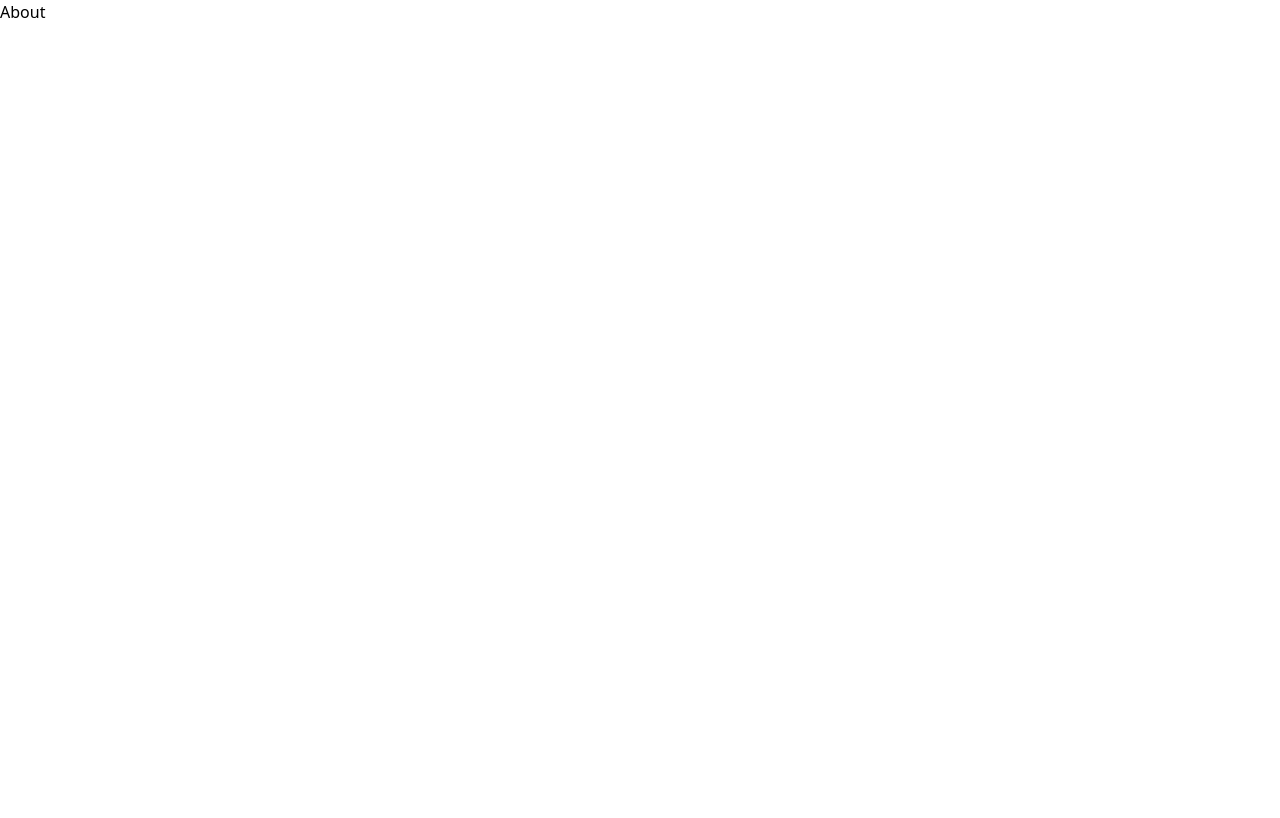
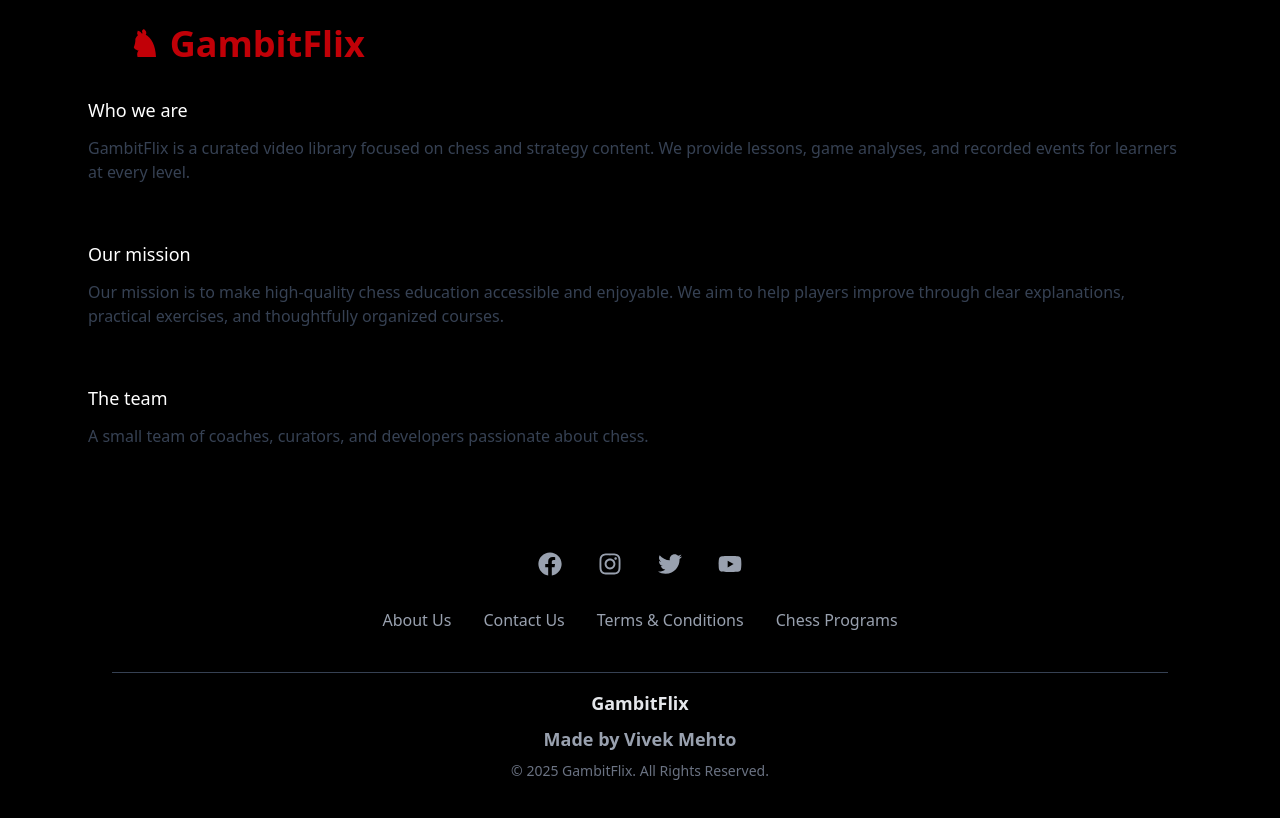
Before and after one commit to vivekmehto/gambitFlix, a React (Vite) app: page /about in a window 1280 px wide. Shown: the top 818 px of the page. Built offline with nearby package versions, Linux system fonts and the light colour scheme.

Commit message:
ADD: About page

```diff
--- a/src/components/About.jsx
+++ b/src/components/About.jsx
@@ -1,8 +1,49 @@
 import React from 'react'
+import Footer from './Footer'
+import Header from './Header'
 
 const About = () => {
   return (
-    <div>About</div>
+
+   <main className="relative w-full min-h-screen  bg-black text-white">
+    <Header />
+<div className=" flex flex-col justify-center gap-6 max-w-6xl mx-auto px-6 pt-24">
+
+
+
+<section className="mb-8">
+<h2 className="text-lg font-medium">Who we are</h2>
+<p className="mt-3 text-gray-700">
+GambitFlix is a curated video library focused on chess and strategy content. We provide
+lessons, game analyses, and recorded events for learners at every level.
+</p>
+</section>
+
+
+<section className="mb-8">
+<h2 className="text-lg font-medium">Our mission</h2>
+<p className="mt-3 text-gray-700">
+Our mission is to make high-quality chess education accessible and enjoyable. We aim to
+help players improve through clear explanations, practical exercises, and thoughtfully
+organized courses.
+</p>
+</section>
+
+
+
+
+
+<section className="mb-8">
+<h2 className="text-lg font-medium">The team</h2>
+<p className="mt-3 text-gray-700">A small team of coaches, curators, and developers passionate about chess.</p>
+</section>
+
+
+
+
+<Footer />
+</div>
+</main>
   )
 }
 
```
